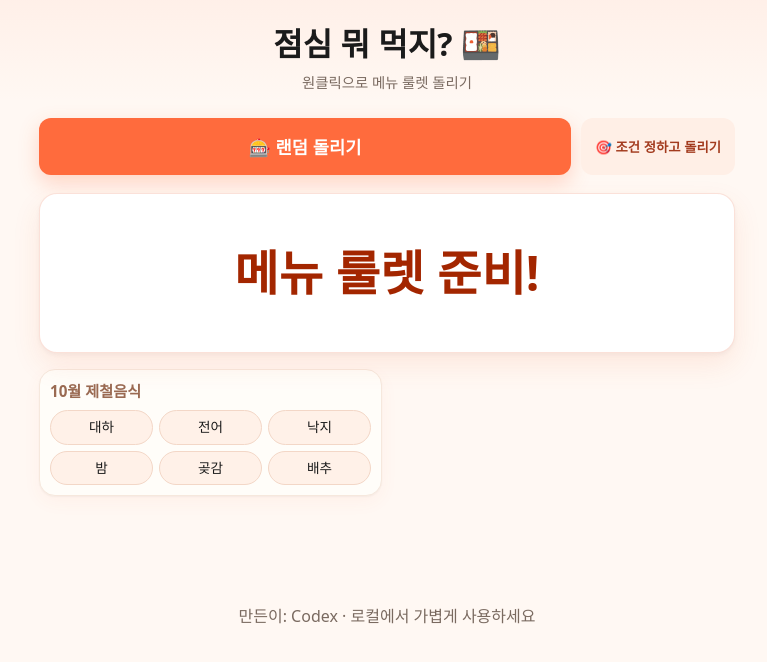
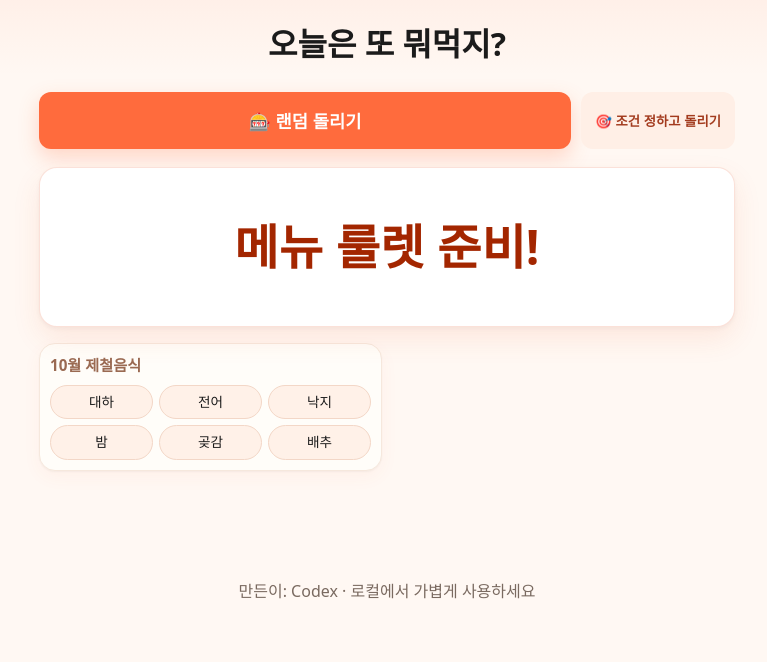
Before and after one commit to productspigen-art/lunch-random, a plain HTML site: page index.html in a window 1280 px wide. Shown: the whole page, without its empty margins (253-1020 px from the left). Drawn offline with Linux system fonts and the light colour scheme.

Commit message:
chore: change header title and remove subtitle

```diff
--- a/index.html
+++ b/index.html
@@ -13,8 +13,7 @@
   </head>
   <body>
     <header class="app-header">
-      <h1>점심 뭐 먹지? 🍱</h1>
-      <div class="hero-sub muted small">원클릭으로 메뉴 룰렛 돌리기</div>
+      <h1>오늘은 또 뭐먹지?</h1>
       <div id="weatherInfo" class="muted small"></div>
       <div id="nearbyInfo" class="muted small"></div>
     </header>
```
